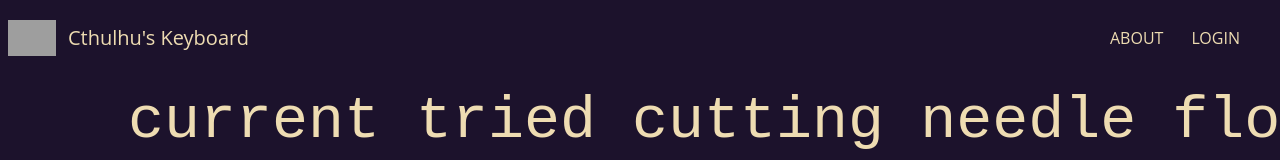
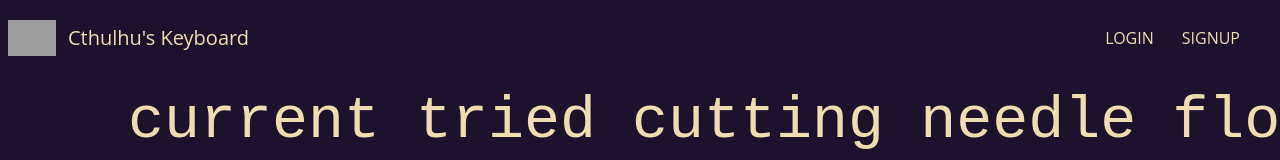
Before and after one commit to maxwellsquared/cthulhu-teaches-typing, a React (Create React App) app: page / in a window 1280 px wide. Shown: the top 160 px of the page. Built offline with nearby package versions, Linux system fonts and the light colour scheme; grey boxes are pictures that could not be loaded.

Commit message:
Dummy link for signup

```diff
--- a/src/App.js
+++ b/src/App.js
@@ -26,13 +26,13 @@ export default function App() {
             </Link>
             <ul className="mt-0 flex flex-row p-4">
               <li>
-                <Link to="/about" className="p-0 py-2 pr-4 pl-3" aria-current="about">
-                  ABOUT
+                <Link to="/Login" className="p-0 py-2 pr-4 pl-3" aria-current="about">
+                  LOGIN
                 </Link>
               </li>
               <li>
                 <Link to="/Login" className="p-0 py-2 pr-4 pl-3" aria-current="about">
-                  LOGIN
+                  SIGNUP
                 </Link>
               </li>
             </ul>
```
